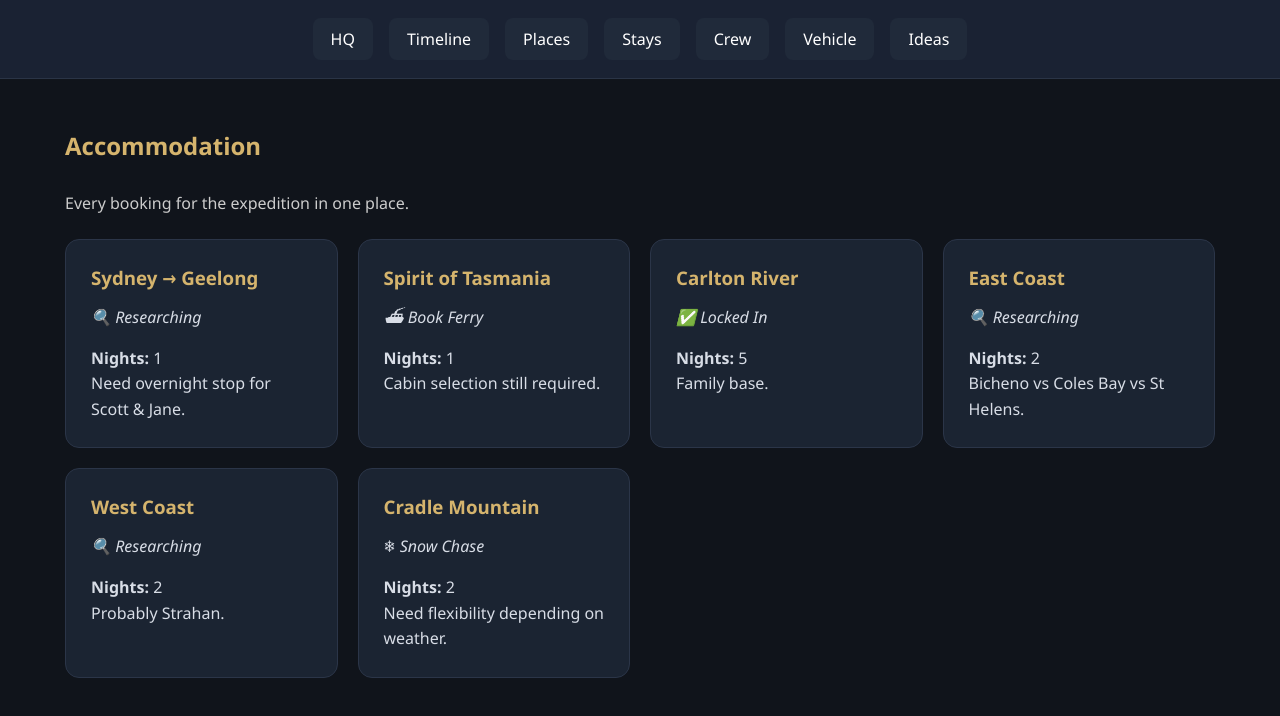
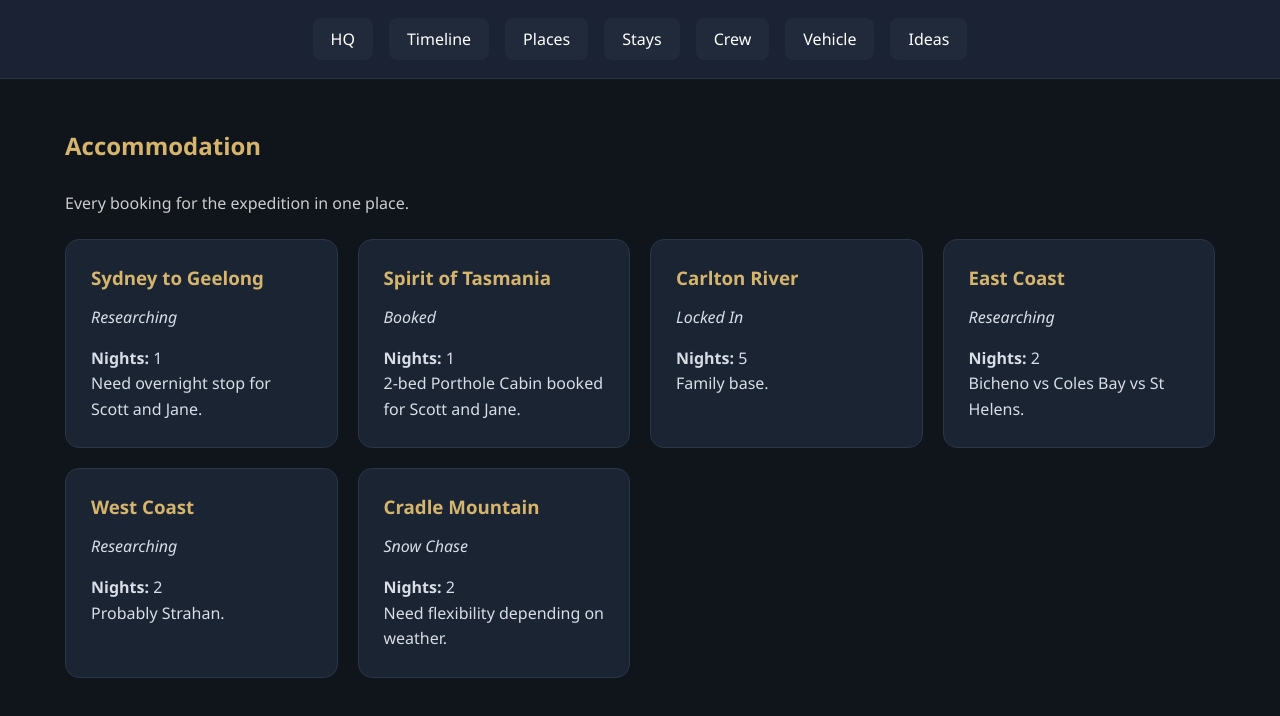
Before and after one commit to scottwillow84/willow-expeditions-v2, a React (Vite) app: page /willow-expeditions-v2/accommodation in a window 1280 px wide. Shown: the top 716 px of the page. Built offline with nearby package versions, Linux system fonts and the light colour scheme.

Commit message:
Update Spirit of Tasmania booking status

```diff
--- a/src/pages/Accommodation.jsx
+++ b/src/pages/Accommodation.jsx
@@ -2,39 +2,39 @@ import Layout from "../components/Layout";
 
 const stays = [
   {
-    location: "Sydney → Geelong",
+    location: "Sydney to Geelong",
     nights: 1,
-    status: "🔍 Researching",
-    notes: "Need overnight stop for Scott & Jane.",
+    status: "Researching",
+    notes: "Need overnight stop for Scott and Jane.",
   },
   {
     location: "Spirit of Tasmania",
     nights: 1,
-    status: "⛴ Book Ferry",
-    notes: "Cabin selection still required.",
+    status: "Booked",
+    notes: "2-bed Porthole Cabin booked for Scott and Jane.",
   },
   {
     location: "Carlton River",
     nights: 5,
-    status: "✅ Locked In",
+    status: "Locked In",
     notes: "Family base.",
   },
   {
     location: "East Coast",
     nights: 2,
-    status: "🔍 Researching",
+    status: "Researching",
     notes: "Bicheno vs Coles Bay vs St Helens.",
   },
   {
     location: "West Coast",
     nights: 2,
-    status: "🔍 Researching",
+    status: "Researching",
     notes: "Probably Strahan.",
   },
   {
     location: "Cradle Mountain",
     nights: 2,
-    status: "❄ Snow Chase",
+    status: "Snow Chase",
     notes: "Need flexibility depending on weather.",
   },
 ];
@@ -42,31 +42,20 @@ const stays = [
 export default function Accommodation() {
   return (
     <Layout title="Accommodation">
-
-      <p className="intro">
-        Every booking for the expedition in one place.
-      </p>
+      <p className="intro">Every booking for the expedition in one place.</p>
 
       <div className="grid">
-
         {stays.map((stay) => (
-
           <div className="card" key={stay.location}>
-
             <h3>{stay.location}</h3>
-
             <p className="muted">{stay.status}</p>
-
-            <p><strong>Nights:</strong> {stay.nights}</p>
-
+            <p>
+              <strong>Nights:</strong> {stay.nights}
+            </p>
             <p>{stay.notes}</p>
-
           </div>
-
         ))}
-
       </div>
-
     </Layout>
   );
 }
```
